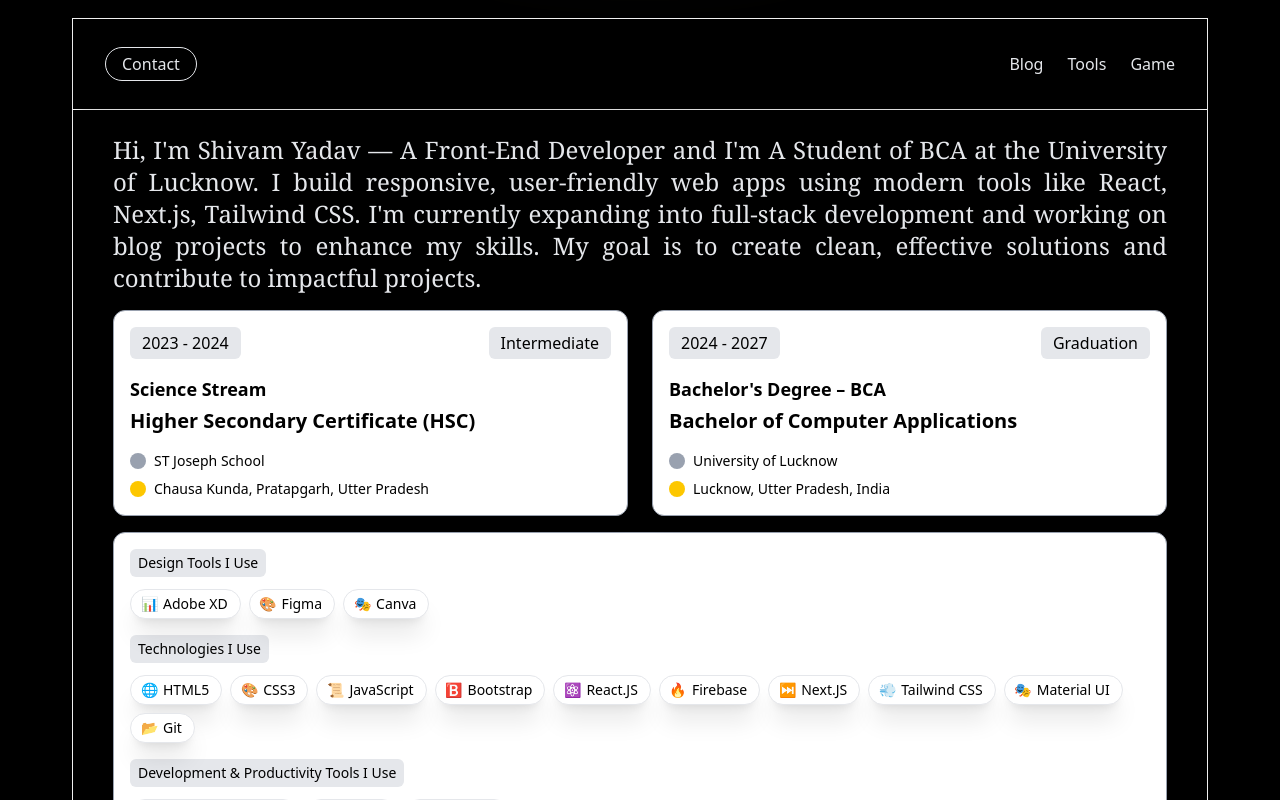
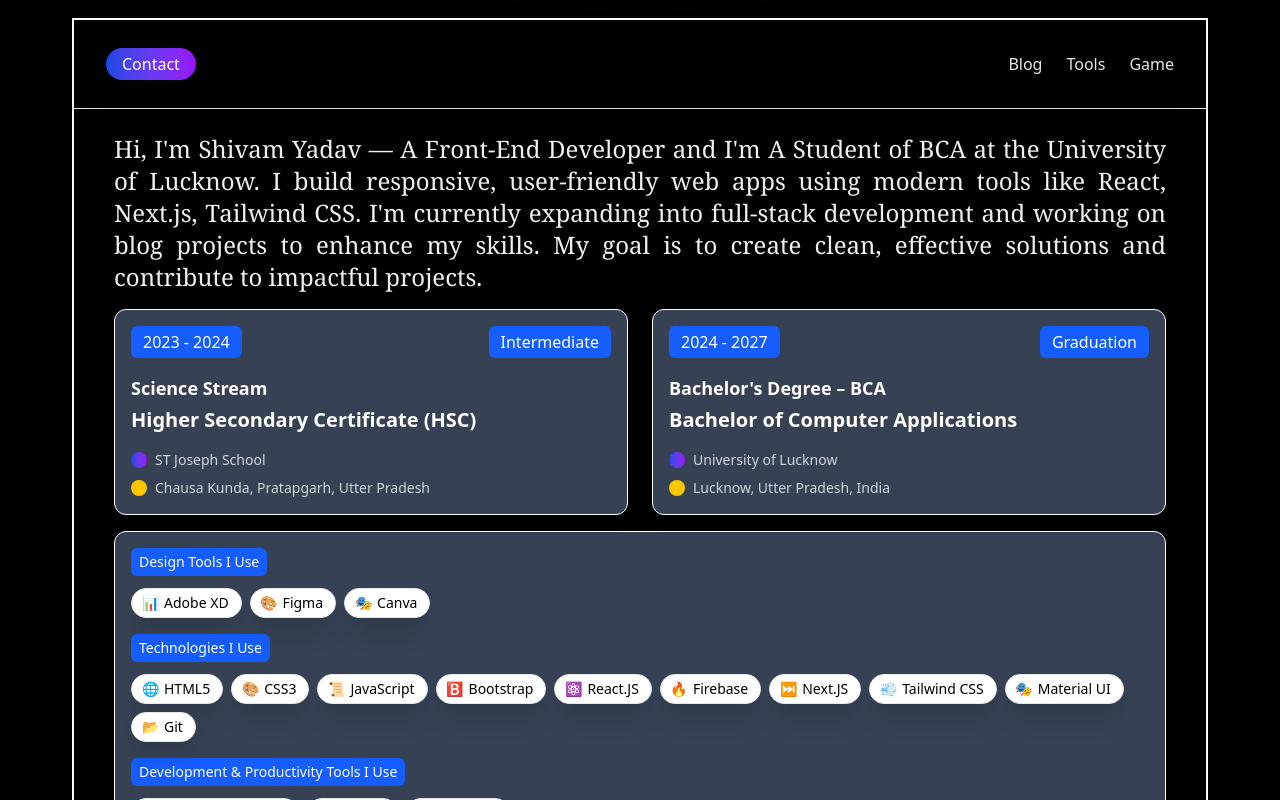
Before and after one commit to iCoder5744/portfolio, a Next.js app: page / in a window 1280 px wide. Shown: the part 720-1520 px from the top of the page. Built offline with nearby package versions, Linux system fonts and the light colour scheme.

Commit message:
add button color

```diff
--- a/package.json
+++ b/package.json
@@ -20,6 +20,7 @@
     "jszip": "^3.10.1",
     "lucide-react": "^0.515.0",
     "next": "15.2.4",
+    "next-themes": "^0.4.6",
     "react": "^19.0.0",
     "react-dom": "^19.0.0",
     "react-icons": "^5.5.0"
--- a/src/components/About.js
+++ b/src/components/About.js
@@ -16,65 +16,65 @@ export default function About() {
 
 
   return (
-    <section id="about" className="py-16 px-2 md:px-6 lg:mx-12">
+    <section id="about" className="py-16 px-1 sm:px-2 md:px-6 lg:mx-12">
       <h2 className="text-2xl mb-8 text-center px-6 py-2 w-fit rounded-full mx-auto bg-gradient-to-r from-blue-700 to-purple-600 text-white">About Me</h2>
 
-      <div className=" max-w-[1200px] border mx-auto
+      <div className=" max-w-[1200px] shadow-xl border-2 border-white mx-auto
           bg-black transition-all duration-300">
 
         {/* Header */}
-        <div className='border-b border-white'>
-          <Header />
+        <div className='border-b border-white '>
+          <Header className="bg-transparent transition-all duration-300"/>
         </div>
 
         <div className='p-2 sm:px-6 lg:px-10 sm:pt-6 '>
 
           {/* Discription */}
-          <p className="text-gray-200 text-xl sm:text-2xl mb-4 text-justify font-serif">
+          <p className="text- text-xl sm:text-2xl mb-4 text-justify font-serif">
             {"Hi, I'm Shivam Yadav — A Front-End Developer and I'm A Student of BCA at the University of Lucknow. I build responsive, user-friendly web apps using modern tools like React, Next.js, Tailwind CSS. I'm currently expanding into full-stack development and working on blog projects to enhance my skills. My goal is to create clean, effective solutions and contribute to impactful projects."}
           </p>
 
           {/* Education */}
           <div className="grid md:grid-cols-2 gap-6">
-            <div className="bg-white rounded-xl px-2 sm:px-4 py-4 border border-gray-400 shadow-lg">
+            <div className="bg-gray-700 rounded-xl px-2 sm:px-4 py-4 border border-white shadow-lg">
               <div className="flex justify-between items-center mb-4">
-                <div className="px-3 py-1  text-black bg-gray-200 rounded-md">
+                <div className="px-3 py-1  bg-blue-600 text-white rounded-md">
                   2023 - 2024
                 </div>
-                <div className="px-3 py-1 text-black bg-gray-200 rounded-md">
+                <div className="px-3 py-1 bg-blue-600 text-white rounded-md">
                   Intermediate
                 </div>
               </div>
-              <h4 className="text-lg font-bold mb-1 text-black not-only:">Science Stream</h4>
-              <h5 className="text-md sm:text-xl font-bold mb-4 text-black">Higher Secondary Certificate (HSC)</h5>
+              <h4 className="text-lg font-bold mb-1 text-white not-only:">Science Stream</h4>
+              <h5 className="text-md sm:text-xl font-bold mb-4 text-white">Higher Secondary Certificate (HSC)</h5>
               <div className="flex items-center gap-2 text-black">
-                <div className="w-4 h-4 rounded-full bg-gray-400"></div>
-                <span className='text-sm sm:text-md'>ST Joseph School</span>
+                <div className="w-4 h-4 rounded-full bg-gradient-to-r from-blue-700 to-purple-600"></div>
+                <span className='text-sm sm:text-md text-gray-300'>ST Joseph School</span>
               </div>
               <div className="flex items-center gap-2 mt-2 text-black">
                 <div className="w-4 h-4 rounded-full bg-yellow-400"></div>
-                <span className='text-sm sm:text-md'>Chausa Kunda, Pratapgarh, Utter Pradesh</span>
+                <span className='text-sm sm:text-md text-gray-300'>Chausa Kunda, Pratapgarh, Utter Pradesh</span>
               </div>
             </div>
 
-            <div className="bg-white rounded-xl px-2 sm:px-4 py-4 border border-gray-400 shadow-lg">
+            <div className="bg-gray-700 rounded-xl px-2 sm:px-4 py-4 border border-white shadow-lg">
               <div className="flex justify-between items-center mb-4 text-black">
-                <div className="px-3 py-1 text-black bg-gray-200 rounded-md">
+                <div className="px-3 py-1 bg-blue-600 text-white rounded-md">
                   2024 - 2027
                 </div>
-                <div className="px-3 py-1 text-black bg-gray-200 rounded-md">
+                <div className="px-3 py-1 bg-blue-600 text-white rounded-md">
                   Graduation
                 </div>
               </div>
-              <h4 className="text-lg font-bold mb-1 text-black">Bachelor&apos;s Degree – BCA</h4>
-              <h5 className="text-md sm:text-xl font-bold mb-4 text-black">Bachelor of Computer Applications</h5>
+              <h4 className="text-lg font-bold mb-1 text-white">Bachelor&apos;s Degree – BCA</h4>
+              <h5 className="text-md sm:text-xl font-bold mb-4 text-white">Bachelor of Computer Applications</h5>
               <div className="flex items-center gap-2 text-black">
-                <div className="w-4 h-4 rounded-full bg-gray-400"></div>
-                <span className='text-sm sm:text-md'>University of Lucknow</span>
+                <div className="w-4 h-4 rounded-full bg-gradient-to-r from-blue-700 to-purple-600"></div>
+                <span className='text-sm sm:text-md text-gray-300'>University of Lucknow</span>
               </div>
               <div className="flex items-center gap-2 mt-2 text-black">
                 <div className="w-4 h-4 rounded-full bg-yellow-400"></div>
-                <span className='text-sm sm:text-md'>Lucknow, Utter Pradesh, India</span>
+                <span className='text-sm sm:text-md text-gray-300'>Lucknow, Utter Pradesh, India</span>
               </div>
             </div>
           </div>
--- a/src/components/Footer.js
+++ b/src/components/Footer.js
@@ -26,7 +26,7 @@ const Footer = () => {
                 {/* Right: Theme */}
                 <button
                     onClick={toggleTheme}
-                    className="w-15 h-8 rounded-full border border-gray-200 bg-gray-200  flex items-center justify-center cursor-pointer transition-colors duration-300"
+                    className="w-15 h-8 rounded-full bg-gradient-to-r from-blue-700 to-purple-600  flex items-center justify-center cursor-pointer transition-colors duration-300"
                     aria-label={`Switch to ${theme === 'dark' ? 'light' : 'dark'} mode`}
                 >
                     {theme === 'dark' ? '☀️' : '🌙'}
--- a/src/components/Header.js
+++ b/src/components/Header.js
@@ -25,14 +25,14 @@ export default function Header() {
   return (
     <section>
       {/* Top Section */}
-      <div className='flex justify-between items-center shadow-xl bg-black p-4 sm:px-8 sm:py-7 '>
+      <div className='flex justify-between items-center shadow-xl bg-transparent transition-all duration-300 p-4 sm:px-8 sm:py-7 '>
 
         {/* Left: Contact or Logo based on current route */}
         <div>
           {pathname === '/' ? (
             <button
               onClick={() => scrollToSection('contact')}
-              className='text-gray-200 max-sm:text-sm font-medium border border-gray-200 px-4 py-1 rounded-full cursor-pointer'
+              className='bg-gradient-to-r from-blue-700 to-purple-600 text-white max-sm:text-sm font-medium  px-4 py-1 rounded-full cursor-pointer'
             >
               Contact
             </button>
@@ -53,7 +53,7 @@ export default function Header() {
         <div className='flex items-center gap-x-4'>
 
           {/* Right: Blog | Tools | Game */}
-          <div className='text-gray-200 flex gap-3 sm:gap-6 max-sm:text-sm font-medium'>
+          <div className=' text-gray-200 flex gap-3 sm:gap-6 max-sm:text-sm font-medium'>
             <Link href="/blog">Blog</Link>
             <Link href="/tools">Tools</Link>
             <Link href="/game">Game</Link>
--- a/src/components/Skills.js
+++ b/src/components/Skills.js
@@ -34,10 +34,10 @@ export default function skills() {
         <section id="skills" className="">
 
             {/* Skill */}
-            <div className=" mt-4 max-w-7xl mx-auto rounded-xl px-2 sm:px-4 py-4 border border-gray-400 bg-white shadow-lg ">
+            <div className=" mt-4 max-w-7xl mx-auto rounded-xl px-2 sm:px-4 py-4 border border-white bg-gray-700 shadow-lg ">
 
                 <div className="mb-4 ">
-                    <h3 className="text-sm text-bold mb-3 px-2 py-1 text-black bg-gray-200  rounded-md w-fit">Design Tools I Use</h3>
+                    <h3 className="text-sm text-bold mb-3 px-2 py-1 bg-blue-600 text-white  rounded-md w-fit">Design Tools I Use</h3>
                     <div className="flex flex-wrap gap-2">
                         {designTools.map((tool, index) => (
                             <div key={index} className="skill-pill   shadow-xl border border-gray-200 bg-white text-black ">
@@ -48,7 +48,7 @@ export default function skills() {
                     </div>
                 </div>
                 <div className="mb-4 ">
-                    <h3 className="text-sm text-bold mb-3 px-2 py-1 text-black bg-gray-200  rounded-md w-fit">Technologies I Use</h3>
+                    <h3 className="text-sm text-bold mb-3 px-2 py-1 bg-gradient-to-r bg-blue-600 text-white rounded-md w-fit">Technologies I Use</h3>
                     <div className="flex flex-wrap gap-2">
                         {technologies.map((tech, index) => (
                             <div key={index} className="skill-pill  shadow-xl border border-gray-200 bg-white text-black ">
@@ -60,7 +60,7 @@ export default function skills() {
                 </div>
 
                 <div className="">
-                    <h3 className="text-sm text-bold mb-3 px-2 py-1 text-black bg-gray-200  rounded-md w-fit">Development & Productivity Tools I Use</h3>
+                    <h3 className="text-sm text-bold mb-3 px-2 py-1 bg-blue-600 text-white  rounded-md w-fit">Development & Productivity Tools I Use</h3>
                     <div className="flex flex-wrap gap-2">
                         {devTools.map((tool, index) => (
                             <div key={index} className="skill-pill  shadow-xl border border-gray-200 bg-white text-black">
```
Also changed, not shown: 1 other file (tests, documents, lock files or other folders).
